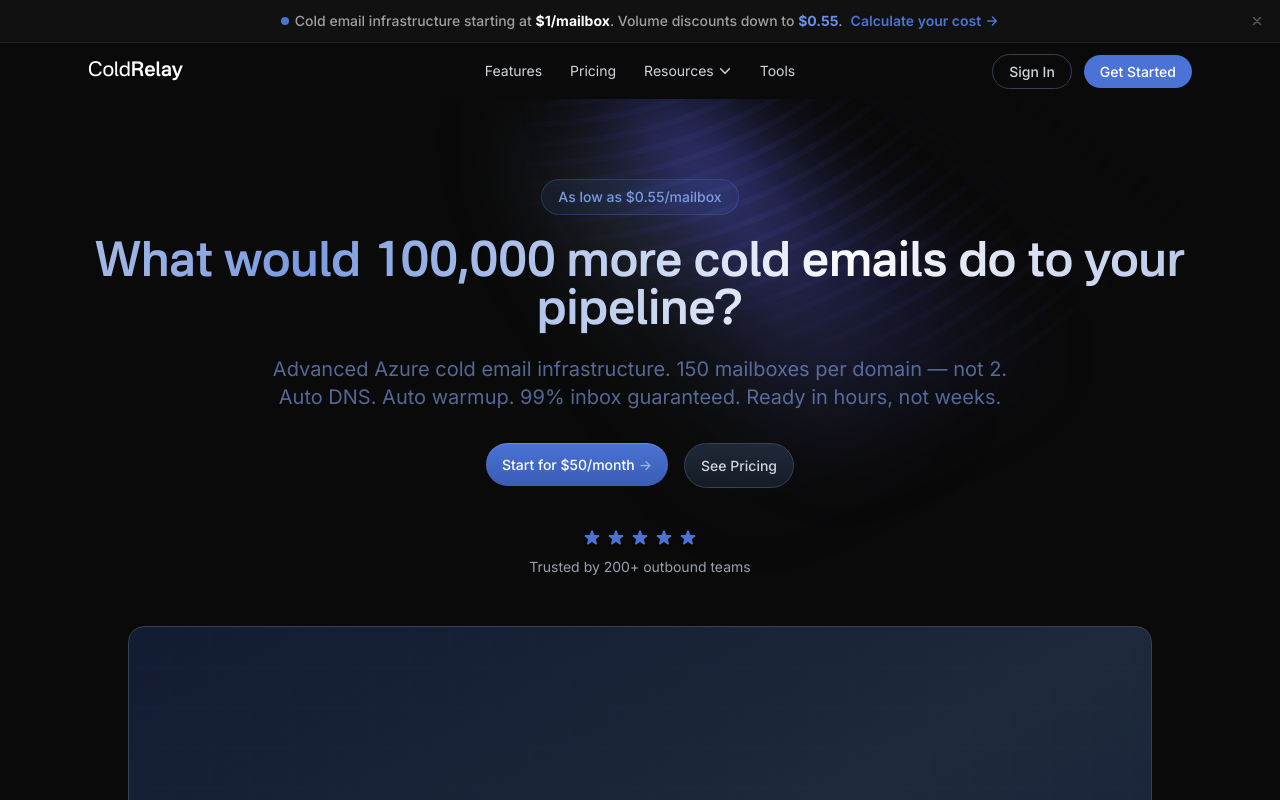
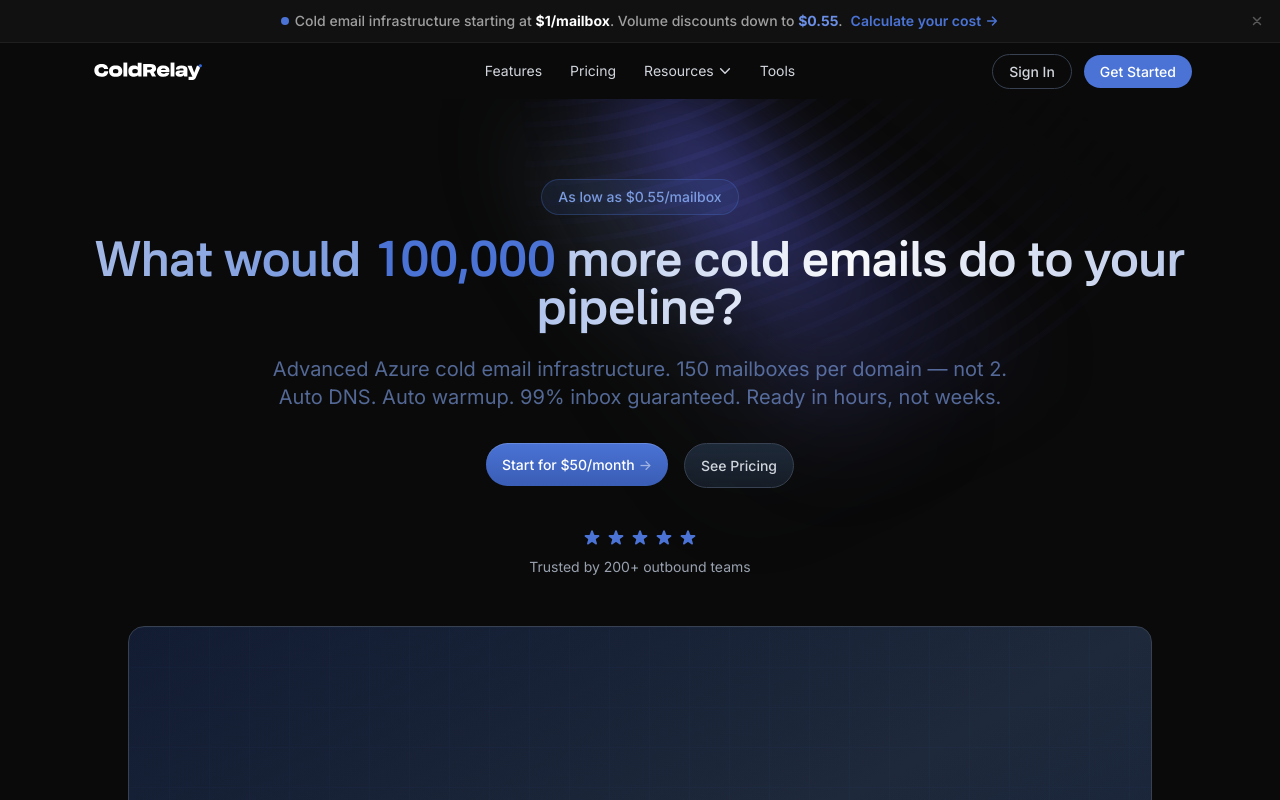
Before and after one commit to Master-Websites/ColdRelay-Website, a Next.js app: page / in a window 1280 px wide. Shown: the top 800 px of the page. Built offline with nearby package versions, Linux system fonts and the light colour scheme.

Commit message:
fix: Add real ColdRelay logo (with blue dot) + animated volume counter in headline

```diff
--- a/src/components/v1/header.tsx
+++ b/src/components/v1/header.tsx
@@ -93,9 +93,7 @@ export default function CruipHeader() {
               className="inline-flex shrink-0 items-center"
               aria-label="ColdRelay"
             >
-              <span className="font-nacelle text-xl text-white">
-                Cold<span className="font-semibold">Relay</span>
-              </span>
+              <img src="/coldrelay-logo-white.svg" alt="ColdRelay" className="h-8" />
             </Link>
           </div>
 
--- a/src/components/v1/hero-home.tsx
+++ b/src/components/v1/hero-home.tsx
@@ -1,4 +1,35 @@
+"use client";
+
+import { useState, useEffect } from "react";
 import ModalVideo from "./modal-video";
+
+const volumes = ["10,000", "50,000", "100,000", "250,000", "500,000"];
+
+function AnimatedVolume() {
+  const [index, setIndex] = useState(0);
+  const [isVisible, setIsVisible] = useState(true);
+
+  useEffect(() => {
+    const interval = setInterval(() => {
+      setIsVisible(false);
+      setTimeout(() => {
+        setIndex((prev) => (prev + 1) % volumes.length);
+        setIsVisible(true);
+      }, 400);
+    }, 2500);
+    return () => clearInterval(interval);
+  }, []);
+
+  return (
+    <span
+      className={`inline-block text-[#4A73D5] transition-all duration-400 ${
+        isVisible ? "opacity-100 translate-y-0" : "opacity-0 -translate-y-4"
+      }`}
+    >
+      {volumes[index]}
+    </span>
+  );
+}
 
 export default function HeroHome() {
   return (
@@ -23,7 +54,7 @@ export default function HeroHome() {
               data-aos="fade-up"
               data-aos-delay={100}
             >
-              What would 100,000 more cold emails do to your pipeline?
+              What would <AnimatedVolume /> more cold emails do to your pipeline?
             </h1>
             <div className="mx-auto max-w-3xl">
               <p
```
